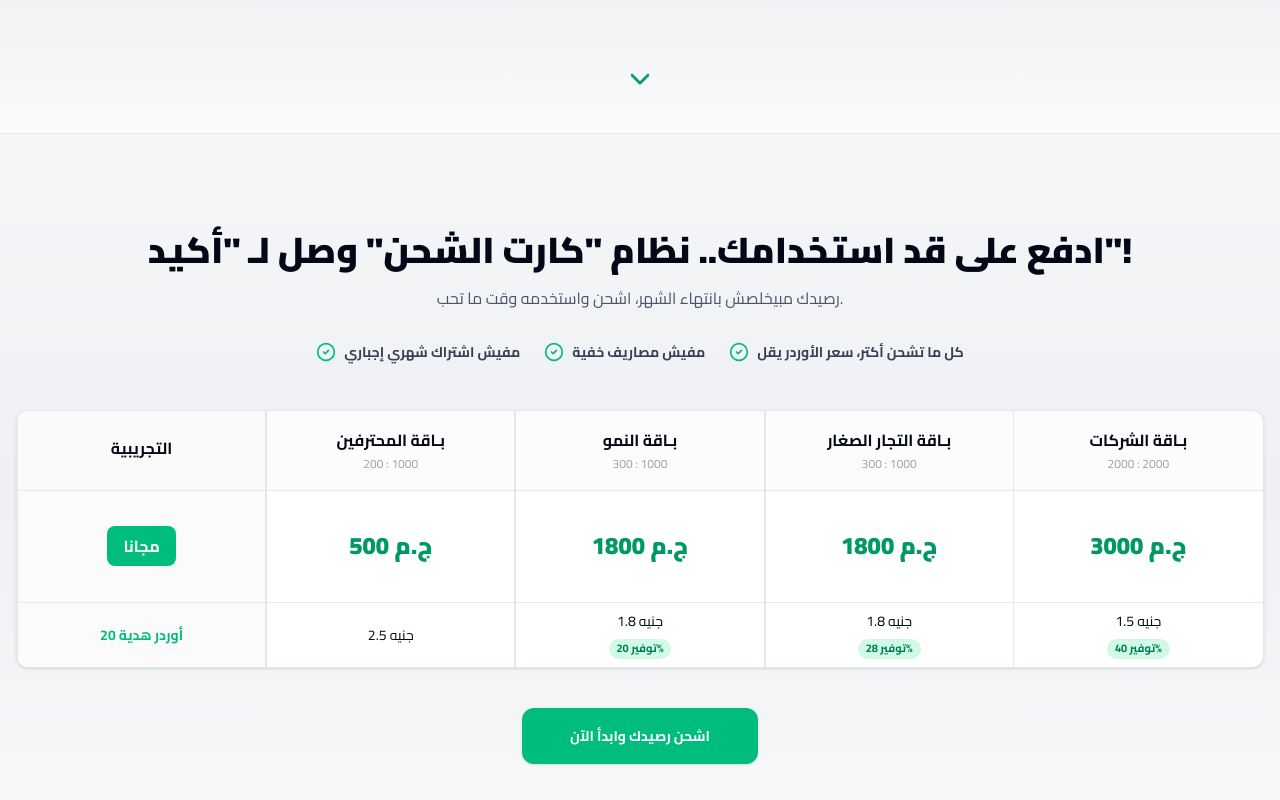
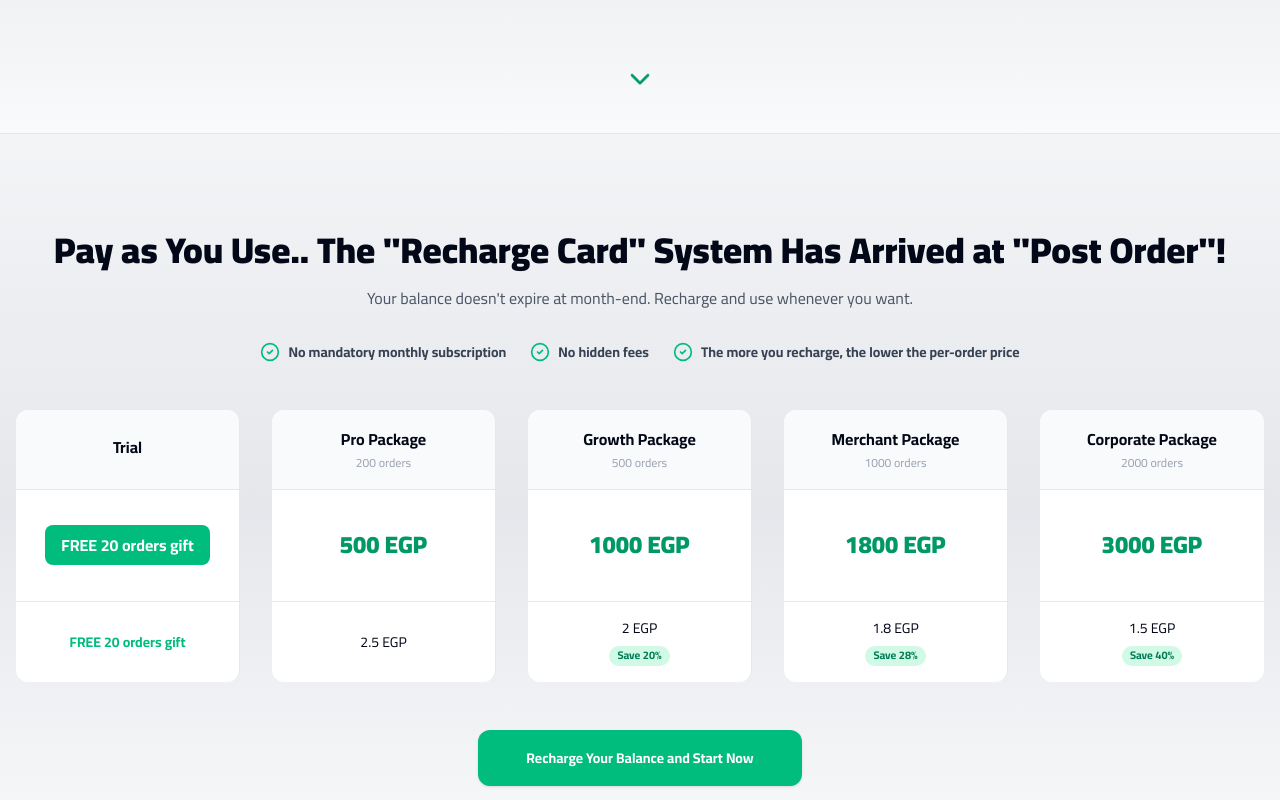
Before and after one commit to AhmedHafez1/post-order, a Next.js app: page /en in a window 1280 px wide. Shown: the part 4620-5420 px from the top of the page. Built offline with nearby package versions, Linux system fonts and the light colour scheme; no server answers.

Commit message:
feat: update pricing structure and localization for improved clarity and user experience

```diff
--- a/public/messages/ar.json
+++ b/public/messages/ar.json
@@ -173,9 +173,7 @@
     "check_1": "مفيش اشتراك شهري إجباري",
     "check_2": "مفيش مصاريف خفية",
     "check_3": "كل ما تشحن أكتر، سعر الأوردر يقل",
-    "table_head_tier": "الباقة",
-    "table_head_total": "السعر الإجمالي",
-    "table_head_unit": "سعر الأوردر الواحد",
+    "orders_label": "طلب",
     "currency": "ج.م",
     "free_badge": "مجاناً 20 أوردر هدية",
     "saving": "توفير",
@@ -184,7 +182,7 @@
       "trial": "التجريبية",
       "pro": "باقة المحترفين",
       "growth": "باقة النمو",
-      "merchant": "باقة التجار الصغار",
+      "merchant": "باقة التجار",
       "corporate": "باقة الشركات"
     }
   },
--- a/public/messages/en.json
+++ b/public/messages/en.json
@@ -173,19 +173,17 @@
     "check_1": "No mandatory monthly subscription",
     "check_2": "No hidden fees",
     "check_3": "The more you recharge, the lower the per-order price",
-    "table_head_tier": "Tier",
-    "table_head_total": "Total Price",
-    "table_head_unit": "Price Per Order",
+    "orders_label": "orders",
     "currency": "EGP",
     "free_badge": "FREE 20 orders gift",
     "saving": "Save",
     "cta_recharge": "Recharge Your Balance and Start Now",
     "tiers": {
       "trial": "Trial",
-      "pro": "Pro Tier",
-      "growth": "Growth Tier",
-      "merchant": "Small Merchant Tier",
-      "corporate": "Corporate Tier"
+      "pro": "Pro Package",
+      "growth": "Growth Package",
+      "merchant": "Merchant Package",
+      "corporate": "Corporate Package"
     }
   },
   "reservation": {
--- a/src/components/sections/Pricing.tsx
+++ b/src/components/sections/Pricing.tsx
@@ -5,74 +5,20 @@ import { Section } from '@/components/ui/section'
 import { pricing } from '@/config/site'
 import { CheckCircle2 } from 'lucide-react'
 import { Button } from '@/components/ui/button'
+import { Tier } from '@/types/tier.model'
 
 export default function Pricing() {
-  // Arabic pricing data (static, as per design)
-  // Order and content as per design: trial, pro, growth, retail, sme
-  const tiers = [
-    {
-      key: 'trial',
-      name: 'التجريبية',
-      orders: '',
-      price: 'مجانا',
-      perOrder: '20 أوردر هدية',
-      saving: '',
-      isFree: true,
-    },
-    {
-      key: 'pro',
-      name: 'بـاقة المحترفين',
-      orders: '200 : 1000',
-      price: '500 ج.م',
-      perOrder: '2.5 جنيه',
-      saving: '',
-      isFree: false,
-    },
-    {
-      key: 'growth',
-      name: 'بـاقة النمو',
-      orders: '300 : 1000',
-      price: '1800 ج.م',
-      perOrder: '1.8 جنيه',
-      saving: 'توفير 20%',
-      isFree: false,
-    },
-    {
-      key: 'retail',
-      name: 'بـاقة التجار الصغار',
-      orders: '300 : 1000',
-      price: '1800 ج.م',
-      perOrder: '1.8 جنيه',
-      saving: 'توفير 28%',
-      isFree: false,
-    },
-    {
-      key: 'sme',
-      name: 'بـاقة الشركات',
-      orders: '2000 : 2000',
-      price: '3000 ج.م',
-      perOrder: '1.5 جنيه',
-      saving: 'توفير 40%',
-      isFree: false,
-    },
-  ]
+  const t = useTranslations('pricing')
+  const { tiers } = pricing
 
-  const checks = [
-    'مفيش اشتراك شهري إجباري',
-    'مفيش مصاريف خفية',
-    'كل ما تشحن أكتر، سعر الأوردر يقل',
-  ]
+  const checks = [t('check_1'), t('check_2'), t('check_3')]
 
   return (
-    <Section id="pricing" className="bg-slate-50/50">
+    <Section id="pricing">
       <Container>
         <div className="mb-12 text-center">
-          <h2 className="mb-4 text-3xl font-black md:text-4xl">
-            ادفع على قد استخدامك.. نظام "كارت الشحن" وصل لـ "أكيد"!
-          </h2>
-          <p className="mb-8 text-gray-600">
-            رصيدك مبيخلصش بانتهاء الشهر، اشحن واستخدمه وقت ما تحب.
-          </p>
+          <h2 className="mb-4 text-3xl font-black md:text-4xl">{t('title')}</h2>
+          <p className="mb-8 text-gray-600">{t('subtitle')}</p>
           <div className="flex flex-wrap justify-center gap-6 text-sm font-bold text-gray-700">
             {checks.map((c, i) => (
               <div key={i} className="flex items-center gap-2">
@@ -84,18 +30,18 @@ export default function Pricing() {
         </div>
 
         {/* Pricing Grid */}
-        <div className="grid grid-cols-1 gap-0 divide-x divide-gray-200 overflow-hidden rounded-xl border bg-white shadow-sm md:grid-cols-5">
-          {tiers.map((tier, idx) => (
+        <div className="mb-12 grid grid-cols-1 gap-4 divide-x divide-gray-200 overflow-hidden md:grid-cols-5 md:gap-8">
+          {tiers.map((tier: Tier, idx: number) => (
             <div
               key={tier.key}
-              className={`flex flex-col text-center ${idx !== tiers.length - 1 ? 'border-l border-gray-200' : ''} ${tier.isFree ? 'bg-gray-50/70' : ''}`}
+              className={`flex flex-col rounded-xl bg-white text-center ${idx !== tiers.length - 1 ? 'border-gray-200' : ''} ${tier.isFree ? 'bg-gray-50/70' : ''}`}
             >
               {/* Tier Name */}
-              <div className="flex h-20 flex-col justify-center border-b bg-gray-50/50 p-3 font-bold">
-                <span className="mb-1 text-base">{tier.name}</span>
-                {tier.orders && !tier.isFree && (
+              <div className="flex h-20 flex-col justify-center rounded-t-xl border-b bg-slate-100/50 p-3 font-bold">
+                <span className="mb-1 text-base">{t(`tiers.${tier.key}`)}</span>
+                {!tier.isFree && tier.ordersDisplay && (
                   <span className="text-xs font-normal text-gray-400">
-                    {tier.orders}
+                    {tier.ordersDisplay} {t('orders_label')}
                   </span>
                 )}
               </div>
@@ -104,27 +50,29 @@ export default function Pricing() {
               <div className="flex min-h-28 flex-col items-center justify-center border-b p-5">
                 {tier.isFree ? (
                   <span className="inline-block rounded-lg bg-emerald-500 px-4 py-2 text-base font-bold text-white">
-                    {tier.price}
+                    {t('free_badge')}
                   </span>
                 ) : (
                   <span className="text-2xl font-black text-emerald-600">
-                    {tier.price}
+                    {tier.price} {t('currency')}
                   </span>
                 )}
               </div>
 
-              {/* Per Order Price or Free Gift */}
-              <div className="flex h-16 flex-col items-center justify-center p-3">
+              {/* Per Order Price */}
+              <div className="flex h-20 flex-col items-center justify-center p-4">
                 {tier.isFree ? (
                   <span className="text-sm font-bold text-emerald-500">
-                    {tier.perOrder}
+                    {t('free_badge')}
                   </span>
                 ) : (
                   <div className="flex flex-col items-center gap-1 text-sm font-medium">
-                    <span>{tier.perOrder}</span>
+                    <span>
+                      {tier.perOrder} {t('currency')}
+                    </span>
                     {tier.saving && (
                       <span className="mt-1 rounded-full bg-emerald-100 px-2 py-0.5 text-[11px] font-bold text-emerald-700">
-                        {tier.saving}
+                        {t('saving')} {tier.saving}%
                       </span>
                     )}
                   </div>
@@ -144,7 +92,7 @@ export default function Pricing() {
                 ?.scrollIntoView({ behavior: 'smooth' })
             }
           >
-            اشحن رصيدك وابدأ الآن
+            {t('cta_recharge')}
           </Button>
         </div>
       </Container>
--- a/src/config/site.ts
+++ b/src/config/site.ts
@@ -1,4 +1,5 @@
 import { SiteConfig } from '@/types'
+import { Tier } from '@/types/tier.model'
 
 export const siteConfig: SiteConfig = {
   name: 'Post Order',
@@ -13,7 +14,7 @@ export const siteConfig: SiteConfig = {
   },
 }
 
-export const pricing = {
+export const pricing: { tiers: Tier[] } = {
   tiers: [
     {
       key: 'trial',
@@ -21,12 +22,14 @@ export const pricing = {
       price: 0,
       perOrder: 0,
       isFree: true,
+      ordersDisplay: null, // Will show free badge
     },
     {
       key: 'pro',
       orders: 200,
       price: 500,
       perOrder: 2.5,
+      ordersDisplay: '200',
     },
     {
       key: 'growth',
@@ -34,6 +37,7 @@ export const pricing = {
       price: 1000,
       perOrder: 2,
       saving: 20,
+      ordersDisplay: '500',
     },
     {
       key: 'merchant',
@@ -41,6 +45,7 @@ export const pricing = {
       price: 1800,
       perOrder: 1.8,
       saving: 28,
+      ordersDisplay: '1000',
     },
     {
       key: 'corporate',
@@ -48,6 +53,7 @@ export const pricing = {
       price: 3000,
       perOrder: 1.5,
       saving: 40,
+      ordersDisplay: '2000',
     },
   ],
 }
```
Also changed, not shown: src/types/tier.model.ts (added, +9 -0 lines).
